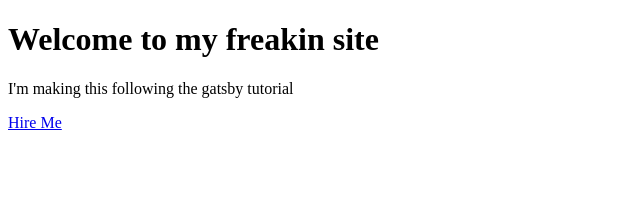
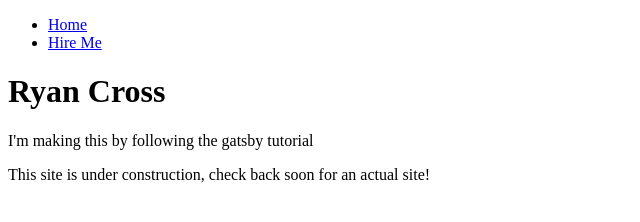
Before and after one commit to RyanCross/ryan-cross-gatsby-site, a Gatsby site: page / in a window 1280 px wide. Shown: the whole page, without its empty margins (0-640 px from the left). Built offline with nearby package versions, Linux system fonts and the light colour scheme; Gatsby itself is replaced by a stand-in of ours.

Commit message:
adding layout component

```diff
--- /dev/null
+++ b/src/components/layout.jsx
@@ -0,0 +1,22 @@
+import * as React from 'react'
+import { Link } from 'gatsby'
+
+const Layout = ({ pageTitle, children }) => {
+    return (
+        <div>
+            <title>{pageTitle}</title>
+            <nav>
+            <ul>
+                <li><Link to="/">Home</Link></li>
+                <li><Link to="/hireme">Hire Me</Link></li>
+            </ul>
+            </nav>
+            <main>
+                <h1>{pageTitle}</h1>
+                {children}
+            </main>
+        </div>
+    )
+}
+
+export default Layout
--- a/src/pages/hireme.js
+++ b/src/pages/hireme.js
@@ -4,7 +4,7 @@
 const HireMe = () => {
     return (
         <main>
-            <h1> Give me a job you freakin jag! </h1>
+            <h1> TODO </h1>
             <Link to="/">Home</Link>
         </main>
 
--- a/src/pages/index.js
+++ b/src/pages/index.js
@@ -1,15 +1,13 @@
 import * as React from "react"
-import { Link } from 'gatsby'
+import Layout from "../components/layout"
 
 // markup
 const IndexPage = () => {
   return (
-    <main>
-      <title>Home Page</title>
-      <h1> Welcome to my freakin site </h1>
-      <p> I'm making this following the gatsby tutorial </p>
-      <Link to="/hireme">Hire Me</Link>
-    </main>
+    <Layout pageTitle="Ryan Cross">
+      <p>I'm making this by following the gatsby tutorial</p>
+      <p>This site is under construction, check back soon for an actual site!</p>
+    </Layout>
   )
 }
 
```
